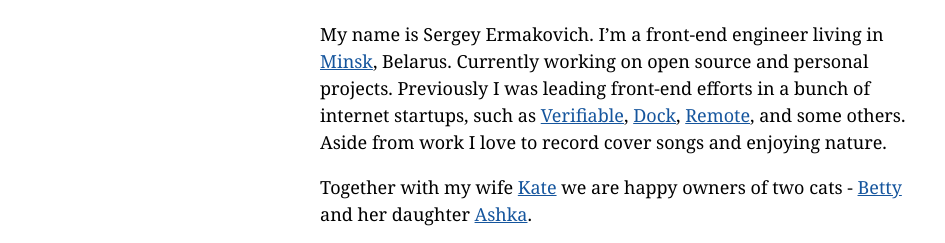
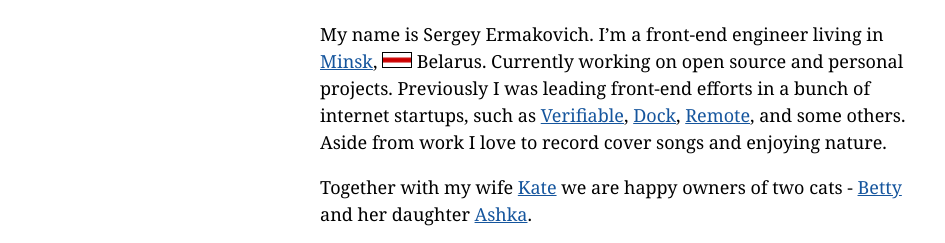
Before and after one commit to ermakovich/ermakovich, a Gatsby site: page /about in a window 1280 px wide. Shown: the part 183-426 px from the top of the page, without its empty margins (23-968 px from the left). Built offline with nearby package versions, Linux system fonts and the light colour scheme; Gatsby itself is replaced by a stand-in of ours; some packages are replaced by stand-ins of ours.

Commit message:
add flag

```diff
--- a/src/pages/about.js
+++ b/src/pages/about.js
@@ -6,6 +6,7 @@ import Link from 'components/link'
 import OutboundLink from 'components/outbound-link'
 import Content from 'components/content'
 
+import flagIcon from './about/images/flag.png'
 import githubIcon from './about/images/social-icons/github.svg'
 import twitterIcon from './about/images/social-icons/twitter.svg'
 import mediumIcon from './about/images/social-icons/medium.svg'
@@ -98,9 +99,9 @@ export default function AboutPage() {
           <OutboundLink href="https://en.wikipedia.org/wiki/Minsk">
             Minsk
           </OutboundLink>
-          , Belarus. Currently working on open source and personal projects.
-          Previously I was leading front-end efforts in a bunch of internet
-          startups, such as{' '}
+          , <img src={flagIcon} width={30} height={16} border={1} /> Belarus.
+          Currently working on open source and personal projects. Previously I
+          was leading front-end efforts in a bunch of internet startups, such as{' '}
           <OutboundLink href="https://verifiable.com">Verifiable</OutboundLink>,{' '}
           <OutboundLink href="https://dock.io">Dock</OutboundLink>,{' '}
           <OutboundLink href="https://remote.com">Remote</OutboundLink>, and
```
Also changed, not shown: src/pages/about/images/flag.png (added).
